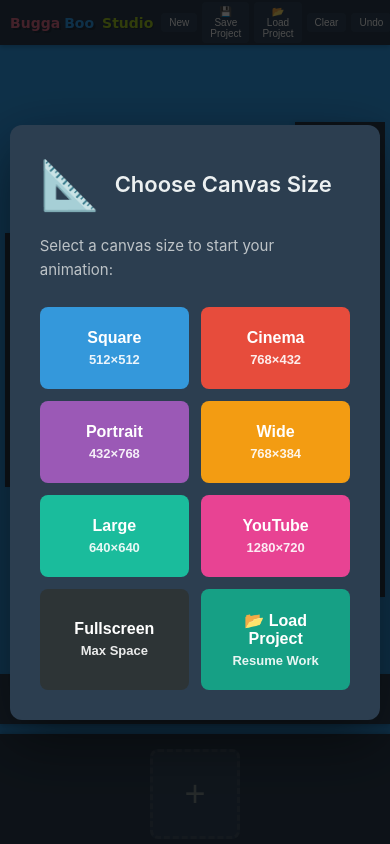
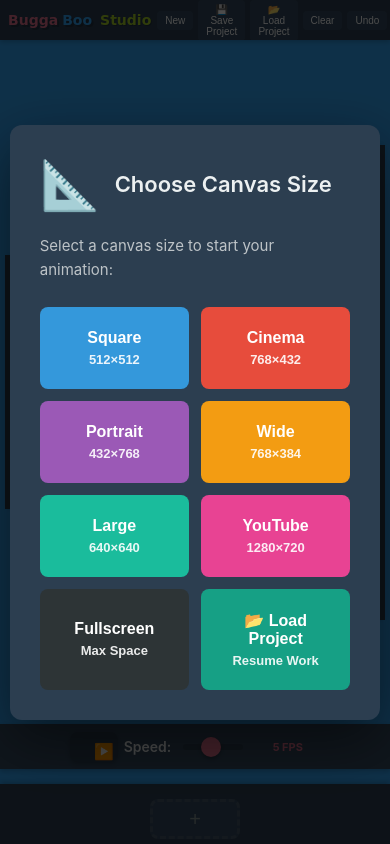
Before and after one commit to georgewilliamburton/BuggaBoo, a PHP site: page / in a window 390 px wide. Run offline with PHP 8.4, Linux system fonts and the light colour scheme.

Commit message:
Make responsive layout more compact for iPad and phone - iPad: Reduced to 45px top, 70px frames, 50px playback - Phone: HALF SIZE frames (50px instead of 75px) - Smaller thumbnails: 40px on phone, 55px on tablet - Reduces bottom bar to minimize screen usage - More drawing space on mobile devices

```diff
--- a/BuggaBoo/css/styles.css
+++ b/BuggaBoo/css/styles.css
@@ -789,7 +789,7 @@ body {
 @media screen and (max-width: 1024px) {
     /* Adjust body grid for smaller screens - FIXED heights */
     body {
-        grid-template-rows: 50px 1fr 90px 55px;
+        grid-template-rows: 45px 1fr 70px 50px;
         height: 100vh;
         height: 100dvh; /* Dynamic viewport height for mobile browsers */
     }
@@ -799,8 +799,8 @@ body {
         overflow-x: auto;
         overflow-y: hidden;
         -webkit-overflow-scrolling: touch;
-        min-height: 50px;
-        max-height: 50px;
+        min-height: 45px;
+        max-height: 45px;
     }
 
     /* Reduce logo size */
@@ -810,8 +810,8 @@ body {
 
     /* Smaller buttons */
     .menu-btn {
-        padding: 6px 12px;
-        font-size: 12px;
+        padding: 5px 10px;
+        font-size: 11px;
     }
 
     /* Adjust toolbar for tablets */
@@ -835,26 +835,37 @@ body {
         width: 180px;
     }
 
-    /* Frames section - FIXED height */
+    /* Frames section - SMALLER FIXED height */
     .frames-section {
-        height: 90px;
-        max-height: 90px;
-        min-height: 90px;
+        height: 70px;
+        max-height: 70px;
+        min-height: 70px;
         overflow-y: hidden;
+        padding: 4px;
     }
 
     .preview-canvas {
-        width: 65px;
-        height: 65px;
+        width: 55px;
+        height: 55px;
     }
 
-    /* Playback controls - FIXED height */
+    .frame-item {
+        min-width: 55px;
+    }
+
+    /* Playback controls - SMALLER FIXED height */
     .playback-controls-bar {
-        height: 55px;
-        max-height: 55px;
-        min-height: 55px;
-        padding: 8px;
-        gap: 10px;
+        height: 50px;
+        max-height: 50px;
+        min-height: 50px;
+        padding: 6px;
+        gap: 8px;
+    }
+
+    #play-btn {
+        width: 35px;
+        height: 35px;
+        font-size: 18px;
     }
 
     #speed-slider {
@@ -866,22 +877,22 @@ body {
 @media screen and (max-width: 768px) {
     /* Stack layout more compactly - FIXED heights */
     body {
-        grid-template-rows: 45px 1fr 75px 50px;
+        grid-template-rows: 40px 1fr 50px 45px;
         height: 100vh;
         height: 100dvh;
     }
 
     /* Top menu - make more compact */
     .top-menu {
-        padding: 8px 10px;
-        gap: 8px;
+        padding: 6px 8px;
+        gap: 6px;
         flex-wrap: nowrap;
-        min-height: 45px;
-        max-height: 45px;
+        min-height: 40px;
+        max-height: 40px;
     }
 
     .app-logo {
-        font-size: 16px;
+        font-size: 14px;
     }
 
     .menu-btn {
@@ -938,31 +949,37 @@ body {
         max-height: 100%;
     }
 
-    /* Frames section - FIXED height */
+    /* Frames section - HALF SIZE for mobile */
     .frames-section {
-        height: 75px;
-        max-height: 75px;
-        min-height: 75px;
-        padding: 5px;
+        height: 50px;
+        max-height: 50px;
+        min-height: 50px;
+        padding: 3px;
         overflow-y: hidden;
     }
 
     .preview-canvas {
-        width: 55px;
-        height: 55px;
+        width: 40px;
+        height: 40px;
     }
 
     .frame-item {
-        min-width: 55px;
+        min-width: 40px;
+    }
+
+    .add-frame-btn {
+        width: 40px;
+        height: 40px;
+        font-size: 20px;
     }
 
     /* Playback controls - FIXED height */
     .playback-controls-bar {
-        height: 50px;
-        max-height: 50px;
-        min-height: 50px;
-        padding: 6px;
-        gap: 8px;
+        height: 45px;
+        max-height: 45px;
+        min-height: 45px;
+        padding: 5px;
+        gap: 6px;
         flex-wrap: nowrap;
         justify-content: center;
     }
```
